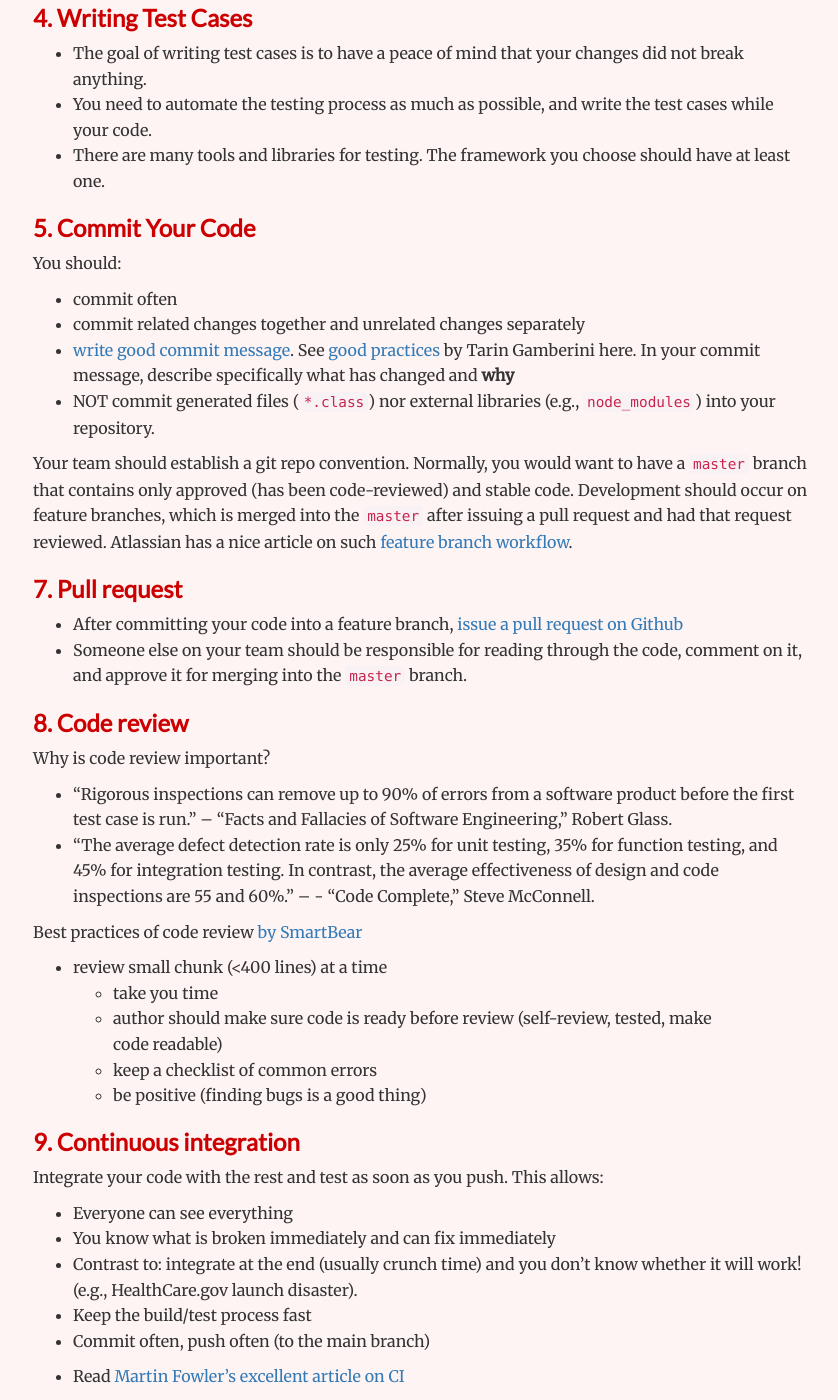
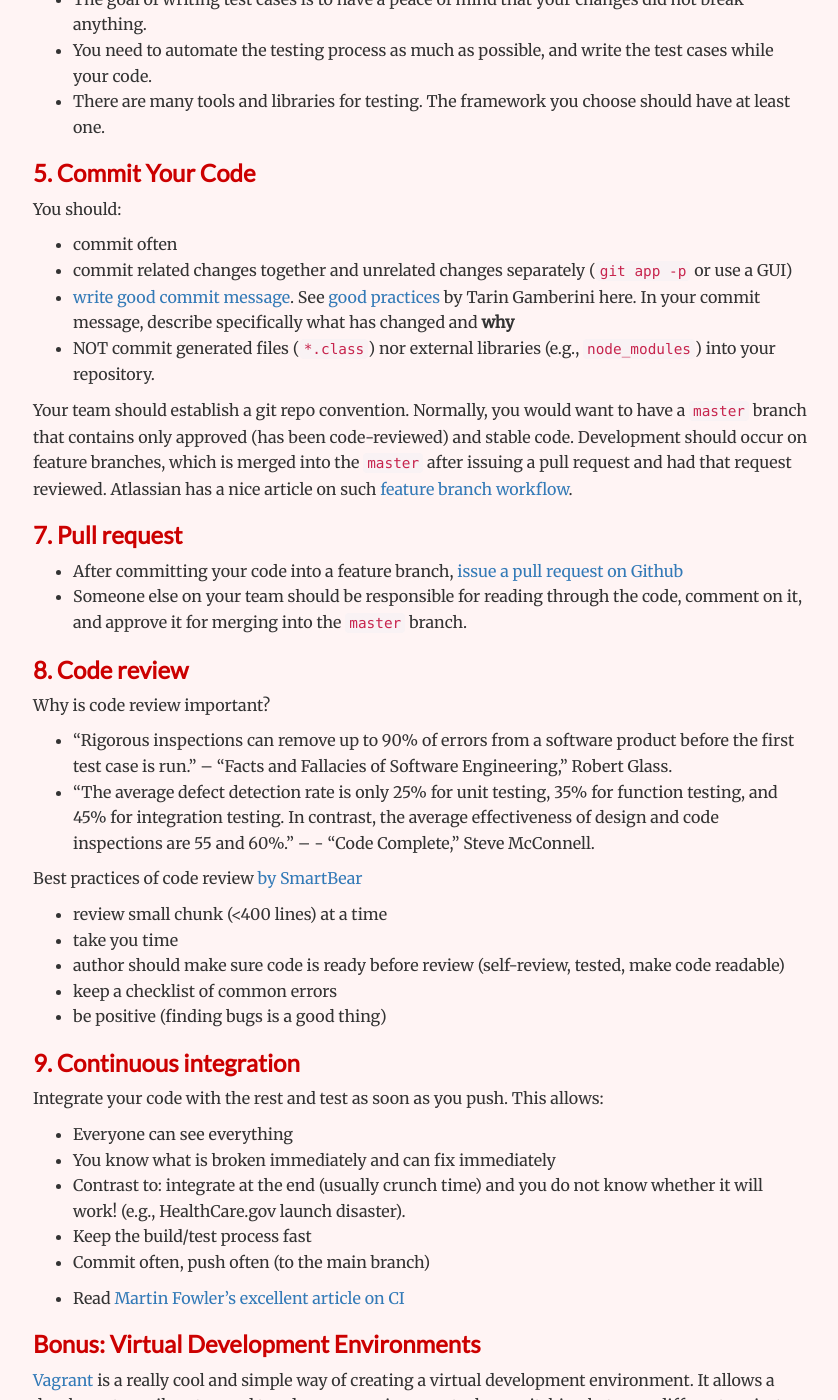
Before and after one commit to nus-mtp/1617, a Jekyll site: the page built from n4-implementation.md, in a window 1280 px wide and 1400 px high, scrolled down 1882 px. Shown: the whole window, without its empty margins (37-875 px from the left). Built offline with Jekyll 4.4.1, drawn with Linux system fonts in a browser that asks for light colours; nearby versions of some CDN libraries; some of the changed text lies outside the part shown.

Commit message:
Update n4-implementation.md

````diff
--- a/n4-implementation.md
+++ b/n4-implementation.md
@@ -32,7 +32,7 @@ Some properties of good code includes:
 * Changeable
 * Readable (by human)
 * Extensible
-* Maintainable (Boehm's curve; common to have a cost of 100:1 after delivery)
+* Maintainable ([Boehm's curve](http://www.agile-process.org/change.html); common to have a cost of 100:1 after delivery)
 
 [Check out Page 1-2 of the _Clean Code Cheat Sheet_](http://www.planetgeek.ch/2013/06/05/clean-code-cheat-sheet/) for the
 dos and don'ts for writing clean code.
@@ -83,7 +83,7 @@ Don't underestimate the importance of indentation ([see Apple's goto fail bug](h
 
 You should:
 * commit often
-* commit related changes together and unrelated changes separately
+* commit related changes together and unrelated changes separately (```git app -p``` or use a GUI)
 * [write good commit message](https://github.com/erlang/otp/wiki/Writing-good-commit-messages).  See [good practices](http://www.slideshare.net/TarinGamberini/commit-messages-goodpractices) by Tarin Gamberini here. In your commit message, describe specifically what has changed and **why**
 * NOT commit generated files (```*.class```) nor external libraries (e.g., ```node_modules```) into your repository.
 
@@ -98,16 +98,15 @@ Atlassian has a nice article on such [feature branch workflow](https://www.atlas
 
 Why is code review important?
 * "Rigorous inspections can remove up to 90% of errors from a software product before the first test case is run." -- “Facts and Fallacies of Software Engineering,” Robert Glass.
-* "The average defect detection rate is only 25% for unit testing, 35% for function testing, and 45% for integration testing. In contrast, the average
-effectiveness of design and code inspections are 55 and 60%." -- - “Code Complete,” Steve McConnell.
+* "The average defect detection rate is only 25% for unit testing, 35% for function testing, and 45% for integration testing. In contrast, the average effectiveness of design and code inspections are 55 and 60%." -- - “Code Complete,” Steve McConnell.
 
 Best practices of code review [by SmartBear](http://smartbear.com/SmartBear/media/pdfs/WP-CC-11-Best-Practices-of-Peer-Code-Review.pdf)
 
   * review small chunk (<400 lines) at a time
-	* take you time
-	* author should make sure code is ready before review (self-review, tested, make code readable)
-	* keep a checklist of common errors
-	* be positive (finding bugs is a good thing)
+  * take you time
+  * author should make sure code is ready before review (self-review, tested, make code readable)
+  * keep a checklist of common errors
+  * be positive (finding bugs is a good thing)
 
 
 ### 9. Continuous integration
@@ -116,7 +115,7 @@ Integrate your code with the rest and test as soon as you push.  This allows:
 
 * Everyone can see everything
 * You know what is broken immediately and can fix immediately
-* Contrast to: integrate at the end (usually crunch time) and you don't know whether it will work!  (e.g., HealthCare.gov launch disaster).
+* Contrast to: integrate at the end (usually crunch time) and you do not know whether it will work!  (e.g., HealthCare.gov launch disaster).
 * Keep the build/test process fast
 * Commit often, push often (to the main branch)
 
````
Also changed, not shown: other parts of n4-implementation.md (+1 -1 lines).
